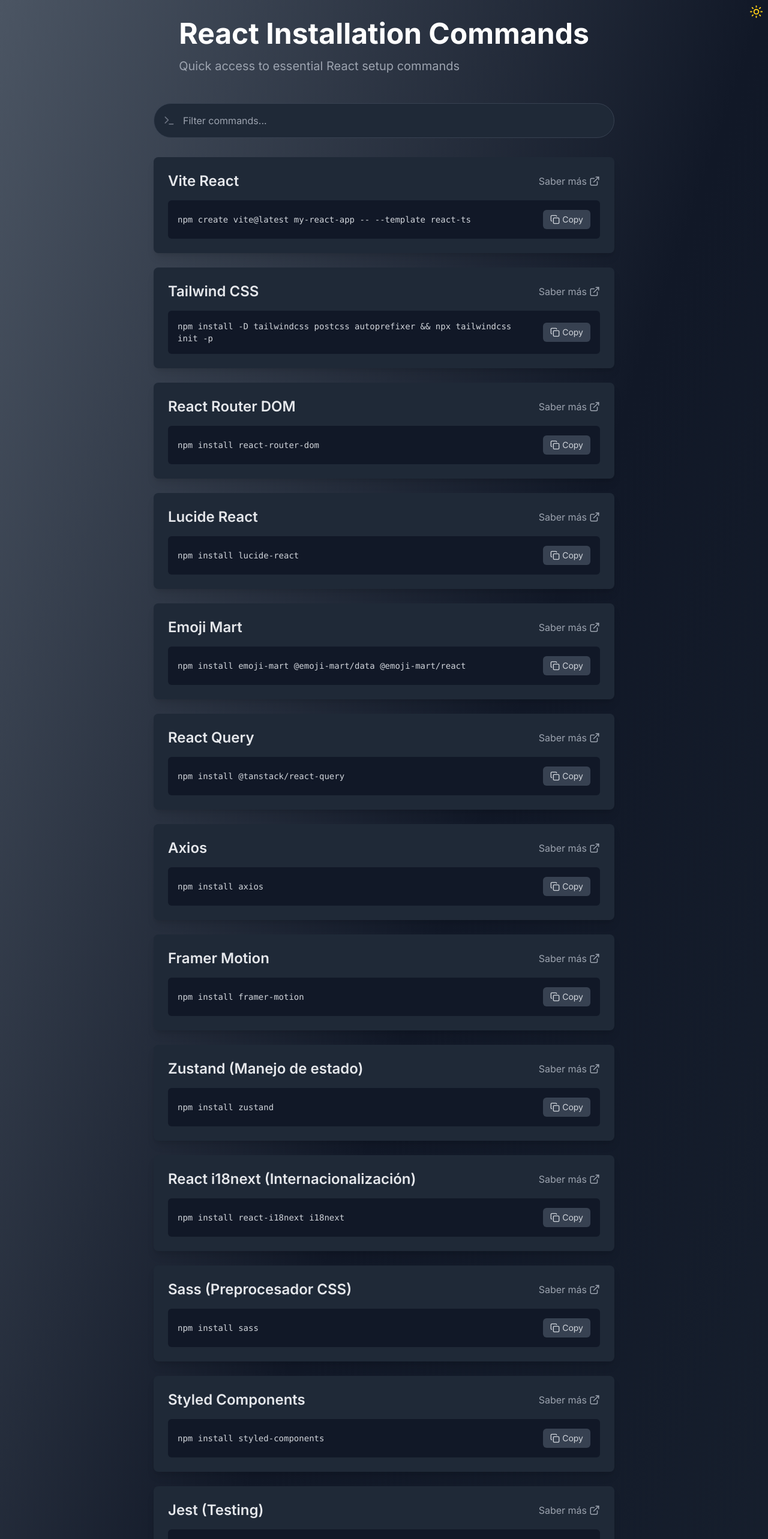
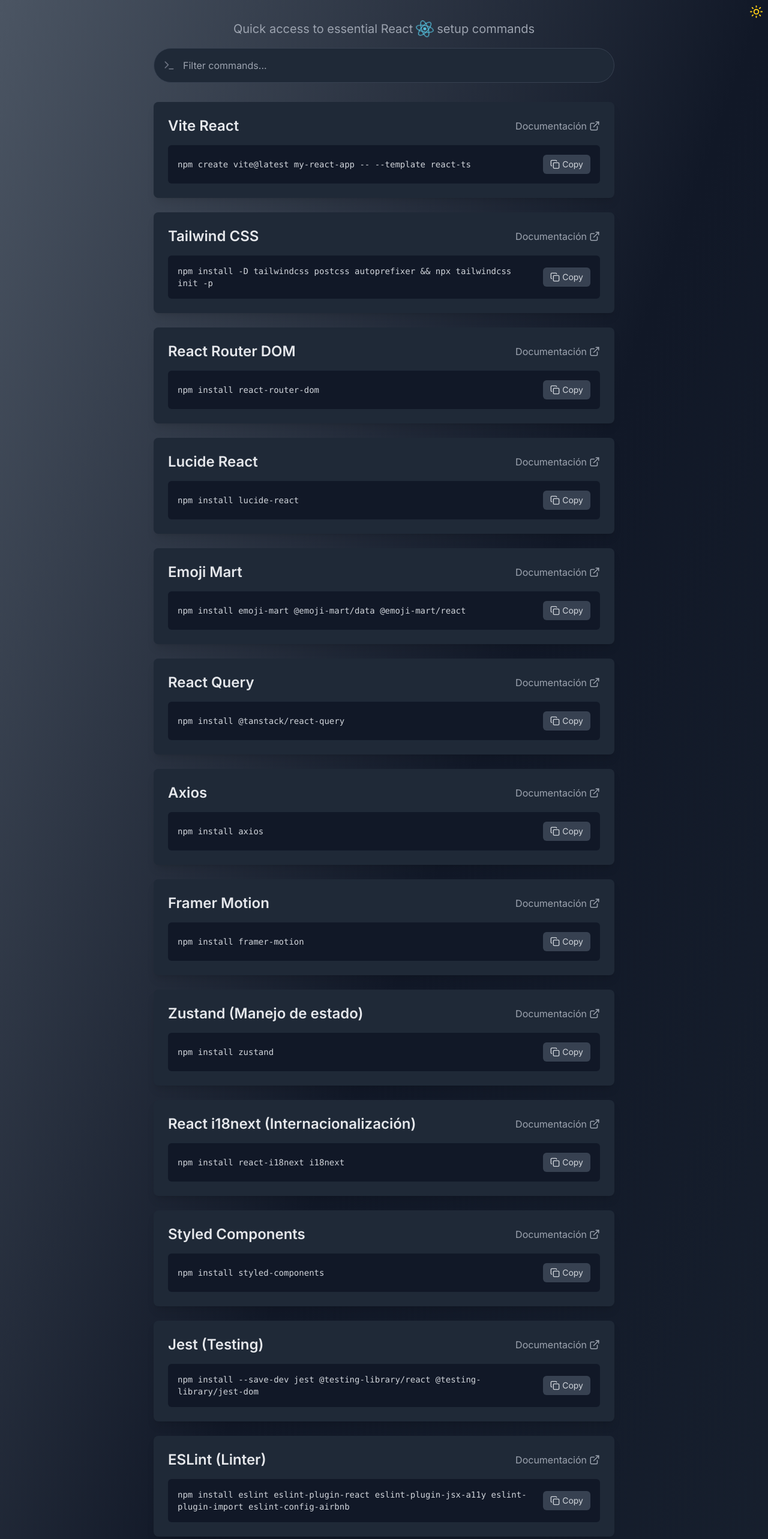
Before and after one commit to amanso23/react-basic-installation-commands, a React (Vite) app: page / in a window 1280 px wide. Shown: the top 2566 px of the page at 60% size. Built offline with nearby package versions, Linux system fonts and the light colour scheme.

Commit message:
new tailwind classes

```diff
--- a/src/App.tsx
+++ b/src/App.tsx
@@ -27,12 +27,9 @@
         >
         {isDarkMode ? <Sun size={23} /> : <Moon size={23} />}
       </button>
-      <header className="mb-12 relative">
-        <h1 className={`text-5xl font-bold mb-4 ${isDarkMode ? 'text-white' : 'text-gray-800'}`}>
-          React Installation Commands
-        </h1>
-        <p className={`text-xl ${isDarkMode ? 'text-gray-400' : 'text-gray-600'}`}>
-          Quick access to essential React setup commands
+      <header className="relative mb-4">
+        <p className={`text-xl flex items-center gap-x-1 ${isDarkMode ? 'text-gray-400' : 'text-gray-600'}`}>
+          Quick access to essential React <span><img src="../react-svgrepo-com.svg" alt="react svg" className="size-8  animate-spin-react" /></span> setup commands
         </p>
       </header>
 
@@ -56,7 +53,7 @@
       </div>
       <Footer isDarkMode={isDarkMode} />
     </div>
-  );
+  )
 }
 
 export default App;
--- a/src/components/EditableCard.tsx
+++ b/src/components/EditableCard.tsx
@@ -58,7 +58,7 @@
           rel="noopener noreferrer"
           className={`${isDarkMode ? 'text-gray-400 hover:text-gray-200' : 'text-gray-600 hover:text-gray-800'} flex items-center transition-colors duration-200  whitespace-nowrap`}
         >
-          Saber más <ExternalLink className="ml-1" size={18} />
+          Documentación <ExternalLink className="ml-1" size={18} />
         </a>
       </div>
       <div className={`${isDarkMode ? 'bg-gray-900' : 'bg-gray-100'} p-4 rounded-md flex justify-between items-center overflow-x-auto`}>
--- a/src/data/commands.ts
+++ b/src/data/commands.ts
@@ -52,11 +52,6 @@
     link: 'https://react.i18next.com/',
   },
   {
-    name: 'Sass (Preprocesador CSS)',
-    command: 'npm install sass',
-    link: 'https://sass-lang.com/',
-  },
-  {
     name: 'Styled Components',
     command: 'npm install styled-components',
     link: 'https://styled-components.com/',
--- a/tailwind.config.js
+++ b/tailwind.config.js
@@ -15,7 +15,14 @@
         'darker-blue': '#111827',
         'gray-blue': '#4b5563',
       },
-
+      keyframes: {
+        'spin-react': {
+          to: { transform: 'rotate(360deg)' },
+        },
+      },
+      animation: {
+        'spin-react': 'spin-react 6s linear infinite',
+      },
     },
   },
   plugins: [],
```
